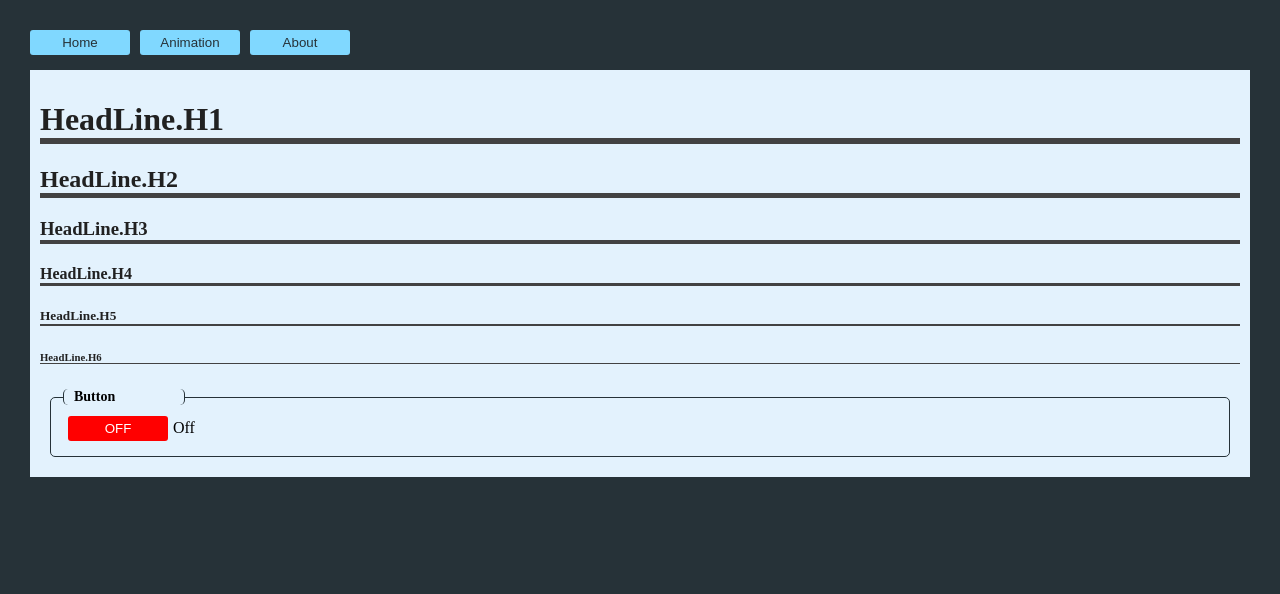
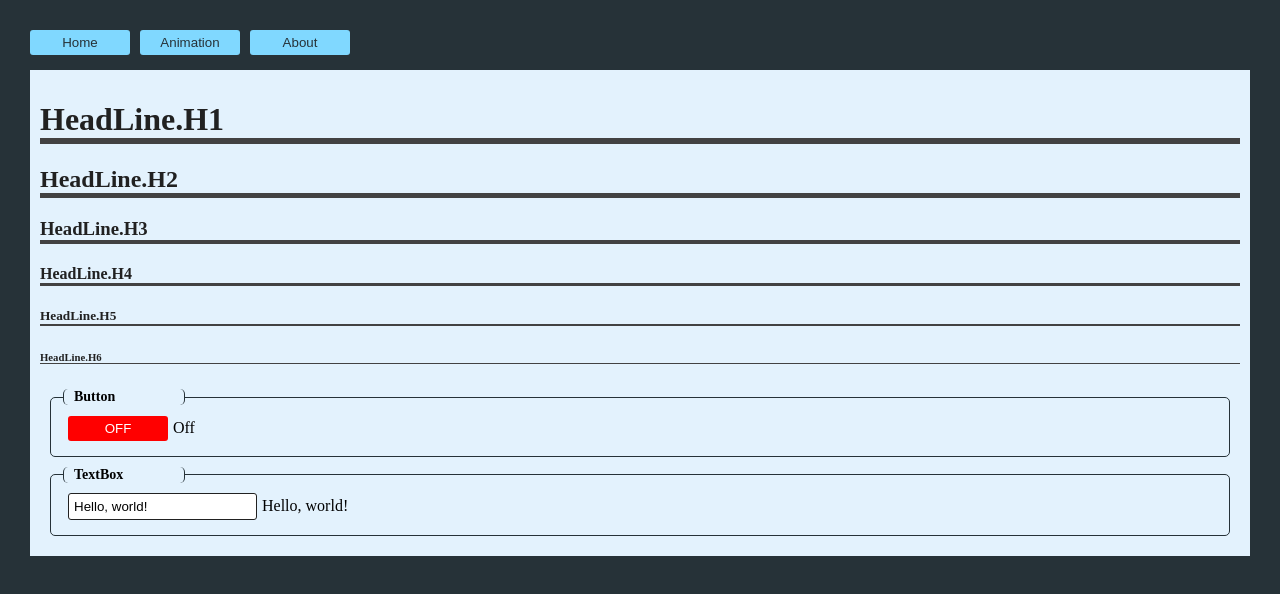
Before and after one commit to fireflower0/react-typescript-practice, a React (Create React App) app: page / in a window 1280 px wide. Shown: the top 594 px of the page. Built offline with nearby package versions, Linux system fonts and the light colour scheme.

Commit message:
Add a TextBox

```diff
--- /dev/null
+++ b/src/atoms/TextBox.tsx
@@ -0,0 +1,27 @@
+import PropTypes from 'prop-types';
+import styled from 'styled-components';
+
+const TextBoxWrapper = styled.input`
+  margin: 5px;
+  padding: 5px;
+  border-radius: 3px;
+  border: 1px solid #212121;
+`;
+
+const TextBox = ({ setValue, ...rest }: any) => (
+  <TextBoxWrapper
+    onChange={e => setValue(e.target.value)}
+    {...rest}
+  />
+);
+
+TextBox.defaultProps = {
+  value: '',
+}
+
+TextBox.propTypes = {
+  value: PropTypes.string,
+  setValue: PropTypes.func.isRequired,
+};
+
+export default TextBox;
--- a/src/pages/Home.tsx
+++ b/src/pages/Home.tsx
@@ -3,6 +3,7 @@ import styled from 'styled-components';
 import { HeadLine } from '../atoms/HeadLine';
 import FieldSet from '../atoms/FieldSet';
 import Button from '../atoms/Button';
+import TextBox from '../atoms/TextBox';
 
 const FormWrapper = styled.div`
   margin: 10px;
@@ -12,6 +13,7 @@ const FormWrapper = styled.div`
 
 const Home = () => {
   const [sw, setSw] = useState('Off');
+  const [msg, setMsg] = useState('Hello, world!');
 
   return (
     <FormWrapper>
@@ -52,6 +54,16 @@ const Home = () => {
           </div>
         }
       />
+
+      <FieldSet
+        labelText='TextBox'
+        form={
+          <div>
+            <TextBox value={msg} setValue={setMsg} />
+            {msg}
+          </div>
+        }
+      />
     </FormWrapper>
   );
 };
```
